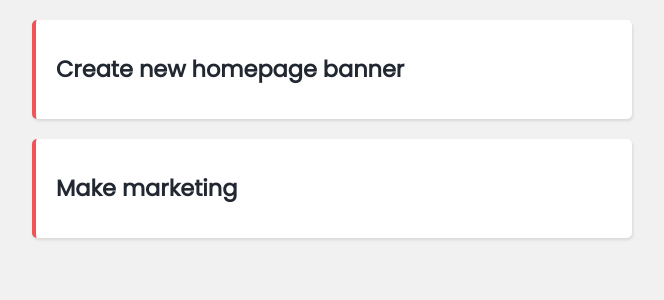
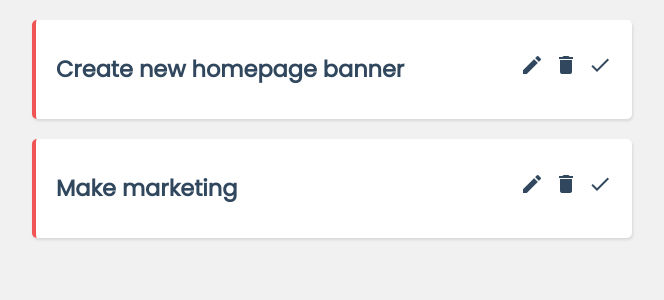
Before and after one commit to juplmn777/projects-planner, a Vue app: page / in a window 1280 px wide. Shown: the top 300 px of the page, without its empty margins (308-972 px from the left). Built offline with nearby package versions, Linux system fonts and the light colour scheme; data requests are answered from the project's data file.

Commit message:
complete project

```diff
--- a/data/db.json
+++ b/data/db.json
@@ -10,7 +10,7 @@
       "id": 2,
       "title": "Make marketing",
       "details": "Lorem ipsum",
-      "complete": true
+      "complete": false
     }
   ]
 }
--- a/src/App.vue
+++ b/src/App.vue
@@ -16,6 +16,7 @@
 body {
   background: #f1f1f1;
   font-size: 62.5%;
+
 }
 
 #app {
@@ -24,6 +25,6 @@ body {
   -moz-osx-font-smoothing: grayscale;
   max-width: 600px;
   margin: 0 auto;
-  color: #222831;
+  color: #30475E;
 }
 </style>
--- a/src/components/SingleProject.vue
+++ b/src/components/SingleProject.vue
@@ -1,7 +1,14 @@
 <template>
-  <div class="project">
+  <div class="project" :class="{ complete: project.complete }">
     <div class="actions">
       <h3 @click="toggleDetails">{{ project.title }}</h3>
+      <div class="icons">
+        <span class="material-icons"> edit </span>
+        <span class="material-icons" @click="deleteProject"> delete </span>
+        <span class="material-icons tick" @click="toggleCompleteProject">
+          done
+        </span>
+      </div>
     </div>
     <div class="details" v-if="showDetails">
       <p>{{ project.details }}</p>
@@ -15,11 +22,30 @@ export default {
   data() {
     return {
       showDetails: false,
+      uri: 'http://localhost:3000/projects/' + this.project.id,
     };
   },
   methods: {
     toggleDetails() {
       this.showDetails = !this.showDetails;
+    },
+    deleteProject() {
+      fetch(this.uri, { method: 'DELETE' }).then(() => {
+        this.$emit('delete', this.project.id).catch((error) =>
+          console.log(error.message)
+        );
+      });
+    },
+    toggleCompleteProject() {
+      fetch(this.uri, {
+        method: 'PATCH',
+        headers: { 'Content-type': 'application/json' },
+        body: JSON.stringify({ complete: !this.project.complete }),
+      })
+        .then(() => {
+          this.$emit('complete', this.project.id);
+        })
+        .catch((error) => console.log(error));
     },
   },
 };
@@ -34,8 +60,31 @@ export default {
   box-shadow: 1px 2px 3px rgba(0, 0, 0, 0.1);
   border-left: 4px solid #f05454;
 }
-
 h3 {
   cursor: pointer;
 }
+.actions {
+  display: flex;
+  justify-content: space-between;
+  align-items: center;
+}
+
+.material-icons {
+  margin-left: 10px;
+  transition: 0.3s;
+  cursor: pointer;
+}
+
+.material-icons:hover {
+  color: #dddddd;
+  transform: scale(1.2);
+}
+
+.project.complete {
+  border-left: 4px solid #3fa796;
+}
+
+.project.complete .tick {
+  color: #3fa796;
+}
 </style>
--- a/src/views/Home.vue
+++ b/src/views/Home.vue
@@ -2,7 +2,11 @@
   <div class="home">
     <div v-if="projects.length">
       <div v-for="project in projects" :key="project.id">
-        <SingleProject :project="project"/>
+        <SingleProject
+          :project="project"
+          @delete="handleDeleteProject"
+          @complete="handleCompleteProject"
+        />
       </div>
     </div>
   </div>
@@ -13,7 +17,7 @@ import SingleProject from '@/components/SingleProject.vue';
 export default {
   name: 'Home',
   components: {
-    SingleProject
+    SingleProject,
   },
   data() {
     return {
@@ -26,6 +30,19 @@ export default {
       .then((data) => (this.projects = data))
       .catch((error) => console.log(error.message));
   },
+  methods: {
+    handleDeleteProject(id) {
+      this.projects = this.projects.filter((project) => {
+        return project.id !== id;
+      });
+    },
+    handleCompleteProject(id) {
+      let p = this.projects.find((project) => {
+        return project.id === id;
+      });
+      p.complete = !p.complete;
+    },
+  },
 };
 </script>
 
```
